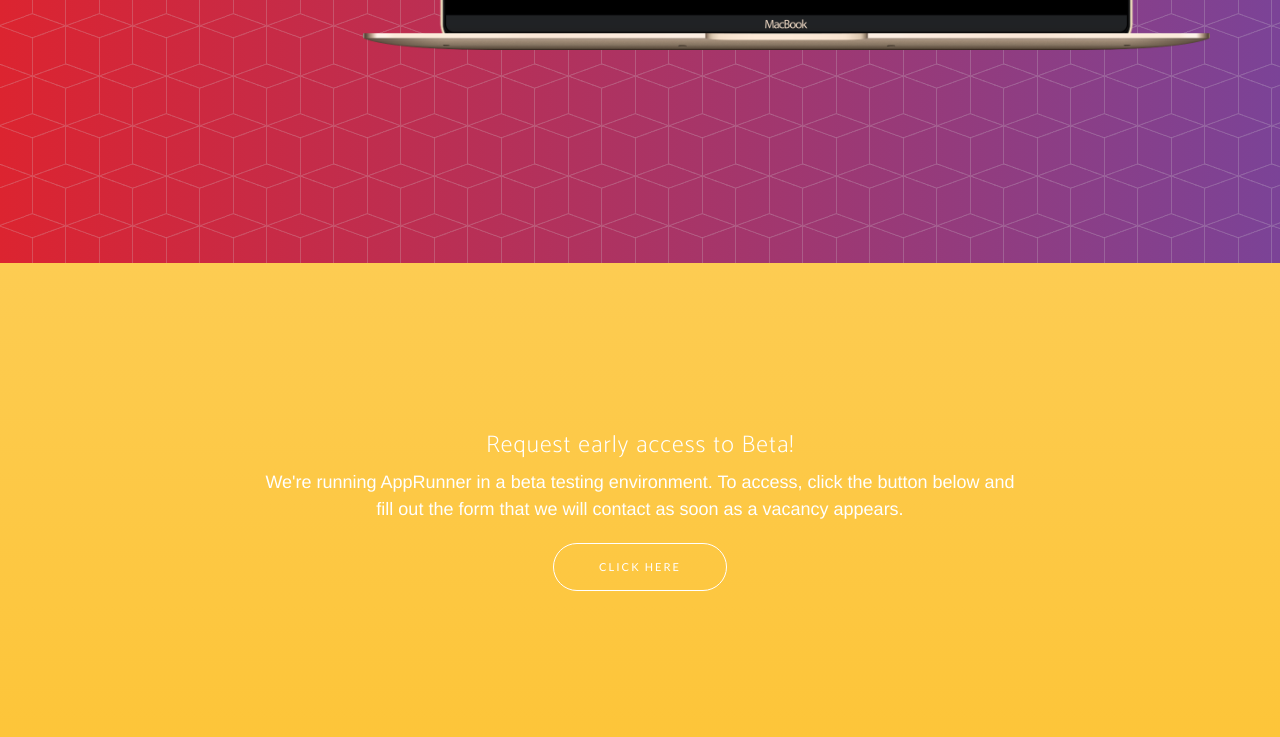
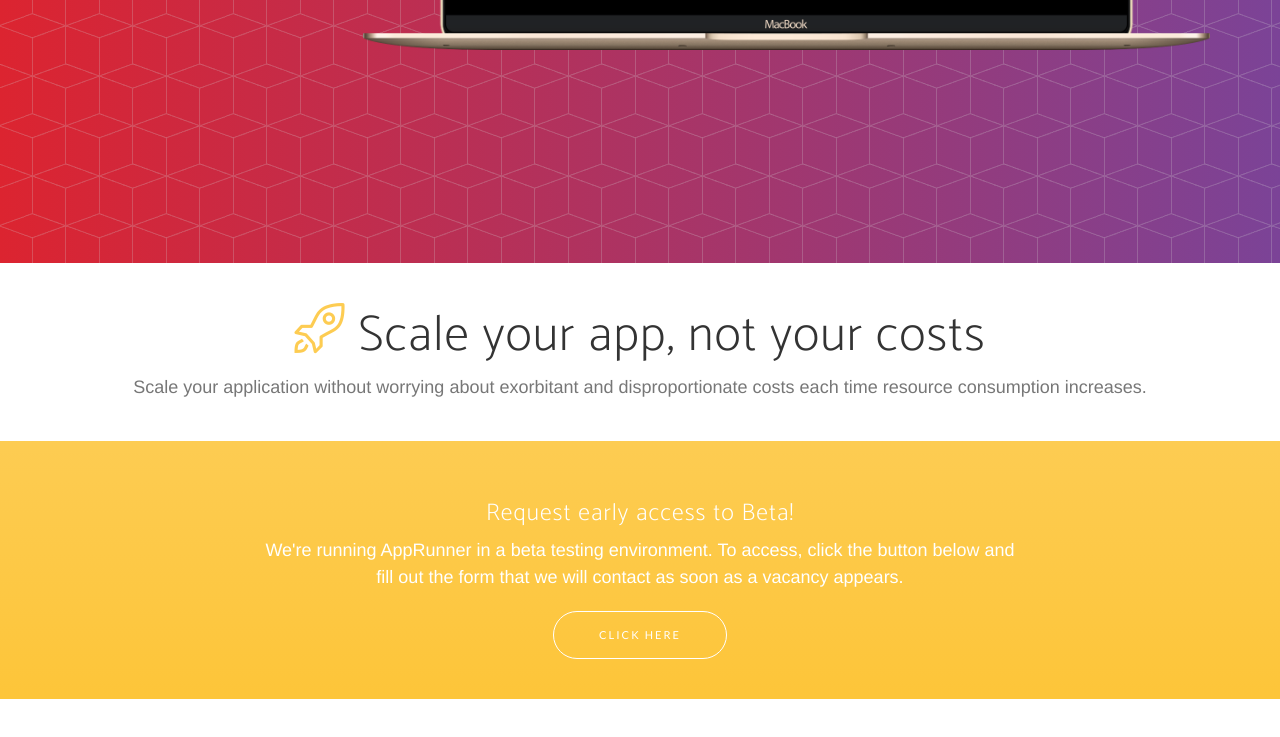
Before and after one commit to apprunner-cloud/apprunner-cloud.github.io, a website: page index.html in a window 1280 px wide. Shown: the part 537-1274 px from the top of the page. After the commit the page ends 1236 px from the top, so only its background shows below. Drawn offline with nearby package versions, Linux system fonts and the light colour scheme; a web font is replaced by a local one.

Commit message:
Fixing styles

```diff
--- a/css/new-age.css
+++ b/css/new-age.css
@@ -219,13 +219,13 @@ header .device-container .screen img {
   }
 }
 section {
-  padding: 100px 0;
+  padding: 40px 0;
 }
 section h2 {
   font-size: 50px;
 }
 section.download {
-  padding: 150px 0;
+  padding: 40px 0;
   position: relative;
 }
 section.download h2 {
@@ -252,9 +252,6 @@ section.download .badges .badge-link img {
   section.download h2 {
     font-size: 70px;
   }
-}
-section.features .section-heading {
-  margin-bottom: 100px;
 }
 section.features .section-heading h2 {
   margin-top: 0;
--- a/index.html
+++ b/index.html
@@ -56,7 +56,7 @@
     <header>
         <div class="container">
             <div class="row">
-                <div class="col-sm-12 col-md-3">
+                <div class="col-sm-3">
                     <div class="header-content">
                         <div class="header-content-inner">
                             <h1>Deploy your apps made easy, for real!</h1>
@@ -64,7 +64,7 @@
                         </div>
                     </div>
                 </div>
-                <div class="col-sm-12 col-md-9">
+                <div class="col-sm-9">
                     <div class="device-container">
                         <div class="device-mockup macbook_2015 landscape white">
                             <div class="device">
@@ -85,6 +85,20 @@
             </div>
         </div>
     </header>
+
+    <section id="features" class="features">
+        <div class="container">
+            <div class="row">
+                <div class="col-lg-12 text-center">
+                    <div class="section-heading">
+                        <h2><i class="icon-rocket text-primary"></i> Scale your app, not your costs</h2>
+                        <p class="text-muted">Scale your application without worrying about exorbitant and disproportionate costs each time resource consumption increases.</p>
+                    </div>
+                </div>
+            </div>
+        </div>
+    </section>
+
 
     <section id="download" class="download bg-primary text-center">
         <div class="container">
```
Also changed, not shown: css/new-age.min.css.
